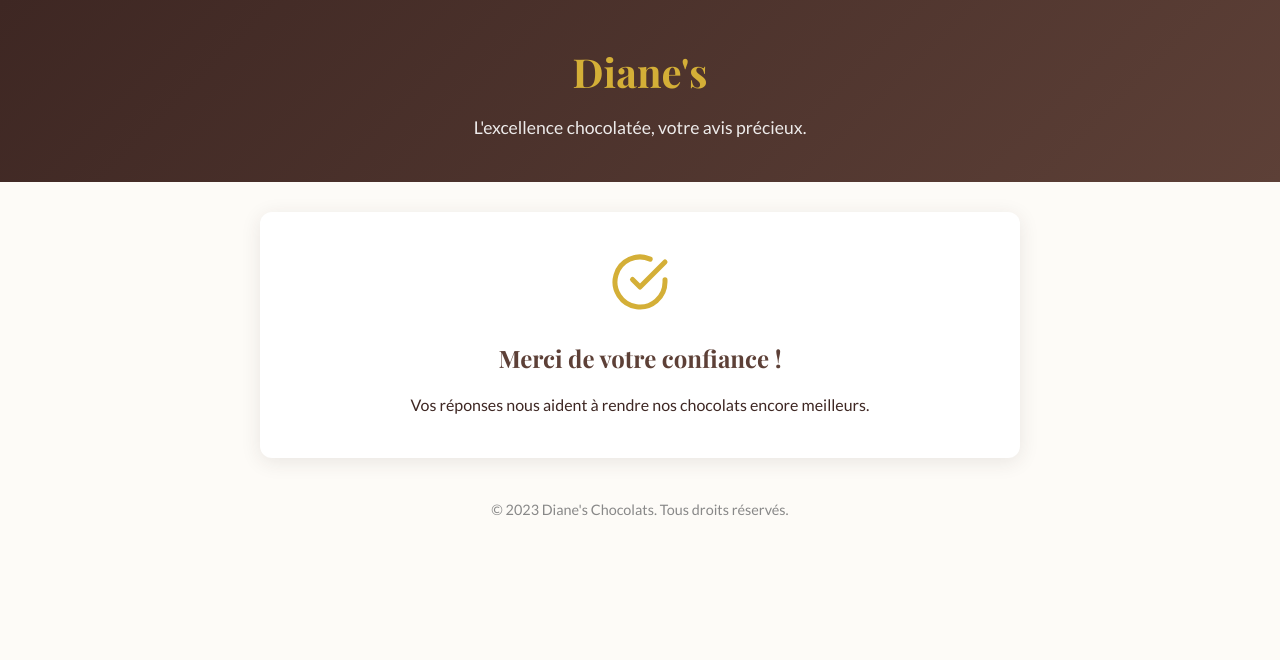
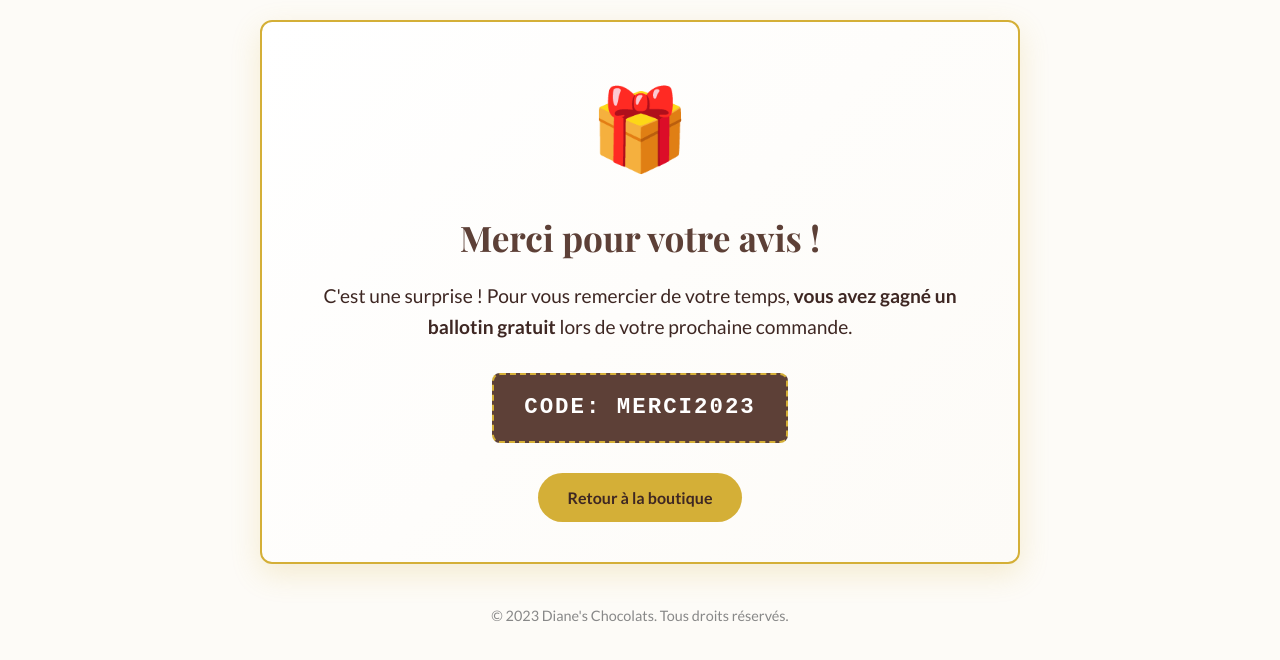
Before and after one commit to nsqzb/qst-diane, a plain HTML site: page index.html in a window 1280 px wide. Both pictures are taken after typing "Sample" into the empty fields and a click on the button "Envoyer mon avis". Drawn offline with nearby package versions, Linux system fonts and the light colour scheme.

Commit message:
Add gift page for reward display after feedback
Updated the HTML structure to include a gift page that displays a reward message after form submission.

```diff
--- a/index.html
+++ b/index.html
@@ -29,6 +29,9 @@
             background-color: var(--color-bg);
             color: var(--color-primary);
             line-height: 1.6;
+            min-height: 100vh;
+            display: flex;
+            flex-direction: column;
         }
 
         h1, h2, h3 {
@@ -60,6 +63,7 @@
             max-width: 800px;
             margin: 0 auto;
             padding: 0 20px 60px;
+            flex: 1;
         }
 
         /* --- Form Sections --- */
@@ -260,20 +264,81 @@
             box-shadow: 0 6px 20px rgba(93, 64, 55, 0.4);
         }
 
-        /* --- Success Message (Hidden by default) --- */
-        #success-message {
+        /* --- Success/Gift Page --- */
+        #gift-page {
             display: none;
             text-align: center;
-            background: var(--color-white);
-            padding: 40px;
-            border-radius: var(--radius);
-            box-shadow: var(--shadow);
-            margin-top: 20px;
+            animation: fadeIn 0.8s ease-out;
+            padding-top: 20px;
         }
 
-        #success-message h2 {
+        .gift-card {
+            background: linear-gradient(135deg, #fff, #fdfbf7);
+            border: 2px solid var(--color-accent);
+            border-radius: var(--radius);
+            padding: 40px;
+            box-shadow: 0 10px 30px rgba(212, 175, 55, 0.2);
+            position: relative;
+            overflow: hidden;
+        }
+
+        .gift-icon {
+            font-size: 80px;
+            margin-bottom: 20px;
+            display: inline-block;
+            animation: bounce 2s infinite;
+        }
+
+        .gift-title {
             color: var(--color-secondary);
+            font-size: 2.2rem;
             margin-bottom: 15px;
+        }
+
+        .gift-message {
+            font-size: 1.2rem;
+            color: var(--color-primary);
+            margin-bottom: 30px;
+        }
+
+        .gift-code-box {
+            background-color: var(--color-secondary);
+            color: var(--color-white);
+            padding: 15px 30px;
+            border-radius: 8px;
+            font-family: 'Courier New', monospace;
+            font-size: 1.4rem;
+            font-weight: bold;
+            display: inline-block;
+            margin-bottom: 30px;
+            letter-spacing: 2px;
+            border: 2px dashed var(--color-accent);
+        }
+
+        .btn-home {
+            background-color: var(--color-accent);
+            color: var(--color-primary);
+            padding: 12px 30px;
+            text-decoration: none;
+            border-radius: 30px;
+            font-weight: bold;
+            display: inline-block;
+            transition: background 0.3s;
+        }
+
+        .btn-home:hover {
+            background-color: #c5a028;
+        }
+
+        @keyframes fadeIn {
+            from { opacity: 0; transform: translateY(20px); }
+            to { opacity: 1; transform: translateY(0); }
+        }
+
+        @keyframes bounce {
+            0%, 20%, 50%, 80%, 100% {transform: translateY(0);}
+            40% {transform: translateY(-20px);}
+            60% {transform: translateY(-10px);}
         }
 
         /* --- Footer --- */
@@ -282,25 +347,28 @@
             padding: 40px 0 20px;
             font-size: 0.9rem;
             color: #888;
+            margin-top: auto;
         }
 
         @media (max-width: 600px) {
             header h1 { font-size: 2rem; }
             .nps-label { width: 35px; height: 35px; }
             .card { padding: 20px; }
+            .gift-card { padding: 25px; }
+            .gift-title { font-size: 1.8rem; }
         }
     </style>
 </head>
 <body>
 
-    <header>
+    <header id="main-header">
         <h1>Diane's</h1>
         <p>L'excellence chocolatée, votre avis précieux.</p>
     </header>
 
     <div class="container">
 
-        <!-- Form ulaire -->
+        <!-- Formulaire -->
         <form id="feedbackForm">
 
             <!-- Partie 1 -->
@@ -416,14 +484,21 @@
             <button type="submit" class="btn-submit">Envoyer mon avis</button>
         </form>
 
-        <!-- Message de succès -->
-        <div id="success-message">
-            <svg width="60" height="60" viewBox="0 0 24 24" fill="none" stroke="#D4AF37" stroke-width="2" stroke-linecap="round" stroke-linejoin="round" style="margin-bottom: 20px;">
-                <path d="M22 11.08V12a10 10 0 1 1-5.93-9.14"></path>
-                <polyline points="22 4 12 14.01 9 11.01"></polyline>
-            </svg>
-            <h2>Merci de votre confiance !</h2>
-            <p>Vos réponses nous aident à rendre nos chocolats encore meilleurs.</p>
+        <!-- Page de Récompense / Redirection Simulée -->
+        <div id="gift-page">
+            <div class="gift-card">
+                <div class="gift-icon">🎁</div>
+                <h2 class="gift-title">Merci pour votre avis !</h2>
+                <p class="gift-message">
+                    C'est une surprise ! Pour vous remercier de votre temps,
+                    <strong>vous avez gagné un ballotin gratuit</strong> lors de votre prochaine commande.
+                </p>
+
+                <div class="gift-code-box">CODE: MERCI2023</div>
+
+                <br>
+                <a href="#" class="btn-home">Retour à la boutique</a>
+            </div>
         </div>
 
         <footer>
@@ -435,17 +510,28 @@
     <script>
         document.getElementById('feedbackForm').addEventListener('submit', function(e) {
             e.preventDefault();
-            // Simulation de l'envoi
+
+            // Simulation du chargement
             const btn = document.querySelector('.btn-submit');
+            const originalText = btn.textContent;
             btn.textContent = 'Envoi en cours...';
             btn.style.opacity = '0.7';
 
             setTimeout(() => {
+                // 1. Cacher le header et le formulaire
+                document.getElementById('main-header').style.display = 'none';
                 document.getElementById('feedbackForm').style.display = 'none';
-                document.getElementById('success-message').style.display = 'block';
-                // Scroll vers le haut pour voir le message
+
+                // 2. Afficher la page "cadeau"
+                document.getElementById('gift-page').style.display = 'block';
+
+                // 3. Scroll vers le haut pour voir le cadeau
                 window.scrollTo({ top: 0, behavior: 'smooth' });
-            }, 1000);
+
+                // Optionnel: Changer le titre de la page
+                document.title = "Félicitations ! | Diane's Chocolats";
+
+            }, 800);
         });
     </script>
 </body>
```
